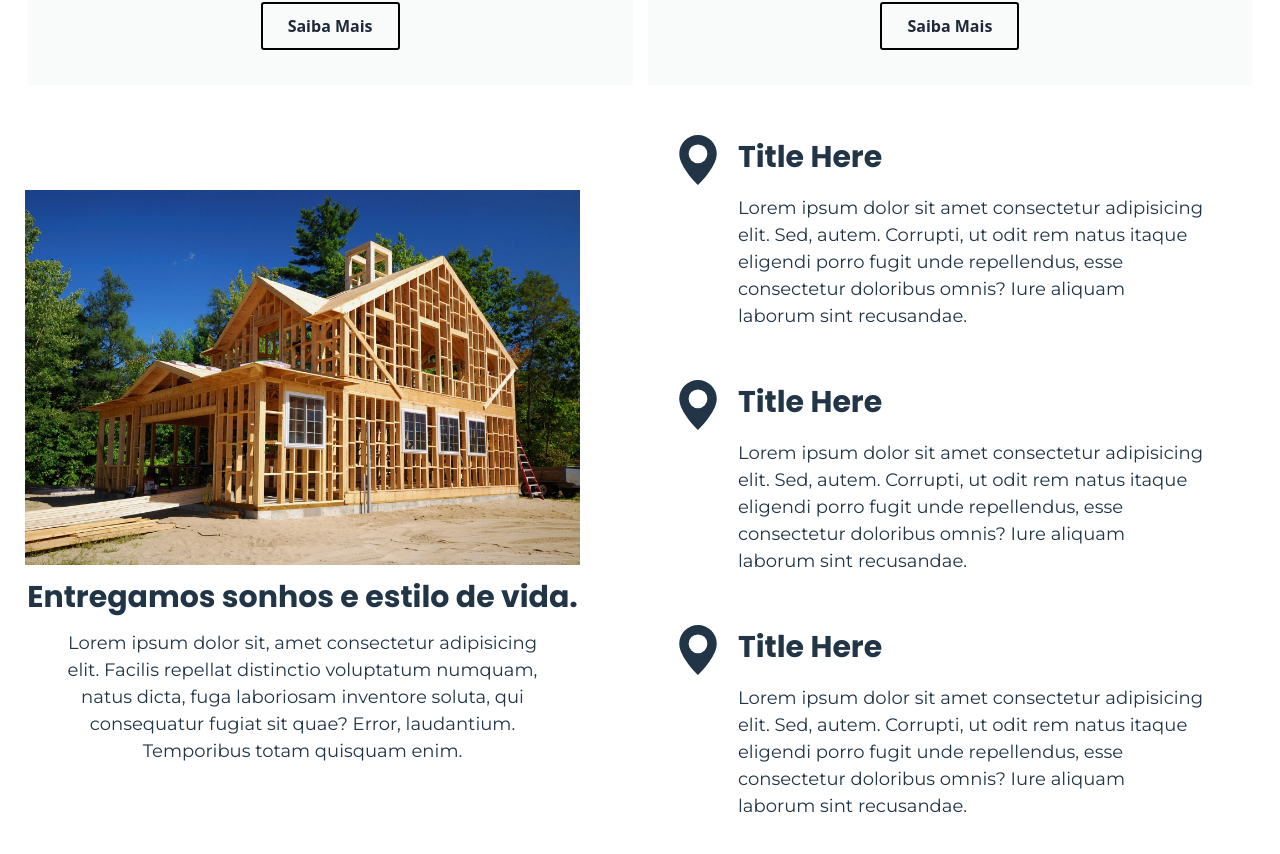
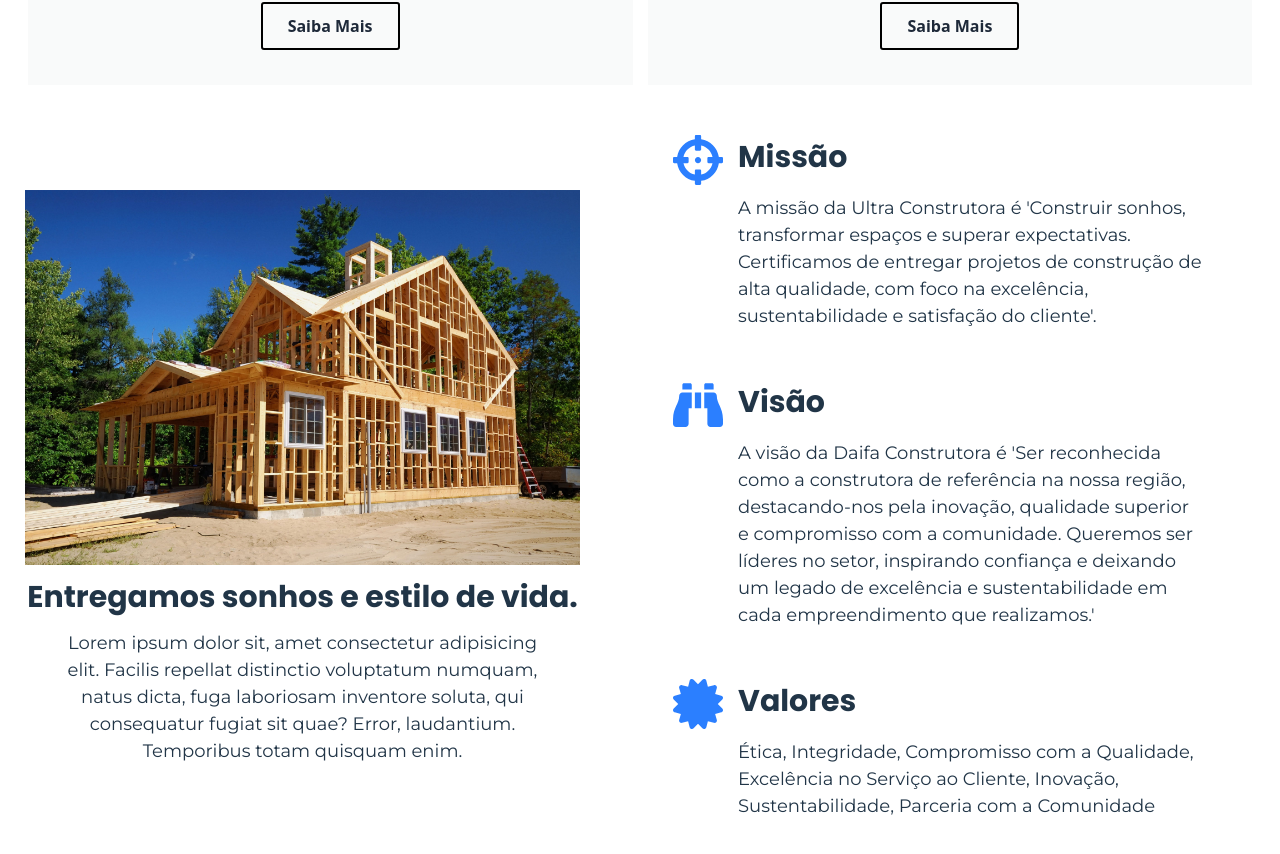
Before and after one commit to GPAstJS/daifaconstrutora-template, a React (Vite) app: page / in a window 1280 px wide. Shown: the part 1930-2784 px from the top of the page. Built offline with nearby package versions, Linux system fonts and the light colour scheme.

Commit message:
header: new feature to mobile users

```diff
--- a/src/App.jsx
+++ b/src/App.jsx
@@ -2,17 +2,20 @@ import './App.css';
 import { CTA } from './components/cta';
 import { Nav } from './components/nav';
 
+import Logo from './assets/ultraconstrutora-logo.png';
 import SeuConteudo from './assets/image.jpg';
+import { Carousel } from './components/carousel/carousel';
 import { HeroSection } from './components/section';
 import { Form } from './components/form';
-import { Carousel } from './components/carousel/carousel';
 
 import CTA1 from './assets/CTA-image1.jpg';
 import CTA2 from './assets/CTA-image2.jpg';
 import CTA3 from './assets/CTA-image3.jpg';
 import CTA4 from './assets/CTA-image4.jpg';
 
-import Logo from './assets/ultraconstrutora-logo.png';
+import { FaCrosshairs } from 'react-icons/fa';
+import { FaBinoculars } from 'react-icons/fa';
+import { FaCertificate } from 'react-icons/fa6';
 
 function App() {
     const CTAs = [
@@ -35,6 +38,24 @@ function App() {
             image: CTA4,
             title: 'Gestão de Obras',
             text: 'Gestão de obra é o planejamento, coordenação e supervisão de todas as etapas de um projeto de construção. Envolve o controle de custos, prazos, recursos humanos e materiais, com o objetivo de garantir a conclusão do projeto dentro dos parâmetros de qualidade, segurança e prazo estabelecidos.',
+        },
+    ];
+
+    const heroes = [
+        {
+            icon: <FaCrosshairs className="w-[50px] h-[50px] fill-[#2B7FFF]" />,
+            title: 'Missão',
+            text: "A missão da Ultra Construtora é 'Construir sonhos, transformar espaços e superar expectativas. Certificamos de entregar projetos de construção de alta qualidade, com foco na excelência, sustentabilidade e satisfação do cliente'.",
+        },
+        {
+            icon: <FaBinoculars className="w-[50px] h-[50px] fill-[#2B7FFF]" />,
+            title: 'Visão',
+            text: "A visão da Daifa Construtora é 'Ser reconhecida como a construtora de referência na nossa região, destacando-nos pela inovação, qualidade superior e compromisso com a comunidade. Queremos ser líderes no setor, inspirando confiança e deixando um legado de excelência e sustentabilidade em cada empreendimento que realizamos.'",
+        },
+        {
+            icon: <FaCertificate className="w-[50px] h-[50px] fill-[#2B7FFF]" />,
+            title: 'Valores',
+            text: 'Ética, Integridade, Compromisso com a Qualidade, Excelência no Serviço ao Cliente, Inovação, Sustentabilidade, Parceria com a Comunidade',
         },
     ];
 
@@ -90,9 +111,15 @@ function App() {
                 </div>
 
                 <div className="flex w-full flex-col xl:w-[50%] items-center md:items-center justify-center py-[50px] gap-y-[50px]">
-                    <HeroSection />
-                    <HeroSection />
-                    <HeroSection />
+                    {heroes.map((e, i) => {
+                        return (
+                            <HeroSection
+                                icon={e.icon}
+                                title={e.title}
+                                text={e.text}
+                            />
+                        );
+                    })}
                 </div>
             </div>
 
--- /dev/null
+++ b/src/components/mobileHeader.jsx
@@ -0,0 +1,28 @@
+import { IoMdClose } from 'react-icons/io';
+
+export const MobileHeader = ({ openMenuHeader, setOpenMenuHeader }) => {
+    const links = [
+        { href: '#inicio', text: 'Início' },
+        { href: '#services', text: 'Nossos Serviços' },
+        { href: '#about', text: 'Sobre Nós' },
+        { href: '#form', text: 'Contato' },
+    ];
+
+    return (
+        <div className="w-full flex items-start flex-col p-[1rem]  top-[140px] right-0 absolute bg-black">
+
+            <div className="flex flex-col items-start gap-y-[5px]">
+                {links.map((e) => {
+                    return (
+                        <a  onClick={() => setOpenMenuHeader((prevValue) => !prevValue)}
+                            className="font-montserrat text-white text-[1.25rem]"
+                            href={e.href}
+                        >
+                            {e.text}
+                        </a>
+                    );
+                })}
+            </div>
+        </div>
+    );
+};
--- a/src/components/nav.jsx
+++ b/src/components/nav.jsx
@@ -1,25 +1,65 @@
-import Logo from "../assets/ultraconstrutora-logo.png"
+import { useState, useEffect } from 'react';
+import Logo from '../assets/ultraconstrutora-logo.png';
+import { MdMenu } from 'react-icons/md';
+import { MobileHeader } from './mobileHeader';
 
 export const Nav = () => {
+    const [width, setWidth] = useState(window.innerWidth);
+    const [openMenuHeader, setOpenMenuHeader] = useState(false);
+
+    useEffect(() => {
+        function handleResize() {
+            setWidth(window.innerWidth);
+
+        }
+
+        window.addEventListener('resize', handleResize);
+
+        handleResize();
+
+        return () => window.removeEventListener('resize', handleResize);
+    }, []);
+
+
     return (
-        <nav className="flex h-[140px] flex-row justify-around items-center">
-            <img className="text-white font-bold h-[100px]  sm:h-[150px]" src={Logo} alt="Logo Here" />
+        <nav className="relative flex h-[140px] flex-row justify-around items-center">
+            <img
+                className="text-white font-bold h-[100px]  sm:h-[150px]"
+                src={Logo}
+                alt="Logo Here"
+            />
 
+            {width >= 640 ? (
                 <div className="flex flex-row font-poppins text-black font-bold">
                     <div className="px-[5px] border-b-[3px] border-transparent hover:border-blue-500">
-                    <a href="#inicio" className="px-[10px]">Início</a>
+                        <a href="#inicio" className="px-[10px]">
+                            Início
+                        </a>
                     </div>
 
                     <div className="px-[5px] border-b-[3px] border-transparent hover:border-blue-500">
-                    <a href="#services" className="px-[10px]">Nossos Serviços</a>
+                        <a href="#services" className="px-[10px]">
+                            Nossos Serviços
+                        </a>
                     </div>
                     <div className="px-[5px] border-b-[3px] border-transparent hover:border-blue-500">
-                    <a href="#about" className="px-[10px]">Sobre Nós</a>
+                        <a href="#about" className="px-[10px]">
+                            Sobre Nós
+                        </a>
                     </div>
                     <div className="px-[5px] border-b-[3px] border-transparent hover:border-blue-500">
-                    <a href="#form" className="px-[10px]">Contato</a>
+                        <a href="#form" className="px-[10px]">
+                            Contato
+                        </a>
                     </div>
                 </div>
+            ) : (
+                <MdMenu onClick={() => setOpenMenuHeader((prevValue) => !prevValue)} className="w-[50px] h-[50px]" />
+            )}
+
+            {openMenuHeader && width <= 639 && (
+                <MobileHeader openMenuHeader={openMenuHeader} setOpenMenuHeader={setOpenMenuHeader}/>
+            )}
         </nav>
     );
 };
--- a/src/components/section.jsx
+++ b/src/components/section.jsx
@@ -1,21 +1,17 @@
 import { BsGeoAltFill } from 'react-icons/bs';
 
-
-export const HeroSection = () => {
+export const HeroSection = ({ title, text, icon }) => {
     return (
-        <div className="flex flex-col items-center md:items-start justifty-center md:flex-row">
-            <BsGeoAltFill className="w-[50px] h-[50px]" />
+        <div className="flex flex-col items-center md:items-start  justifty-center md:flex-row">
+            {icon}
 
             <div className="flex flex-col w-full md:w-[495px] items-center md:items-start justify-center gap-y-[15px] px-[15px]">
                 <p className="text-[1.5rem] sm:text-[30px] w-fit font-bold font-poppins">
-                    Title Here
+                    {title}
                 </p>
 
                 <p className="text-[1rem] sm:text-[18px] text-center  md:text-left font-montserrat">
-                    Lorem ipsum dolor sit amet consectetur adipisicing elit. Sed,
-                    autem. Corrupti, ut odit rem natus itaque eligendi porro fugit
-                    unde repellendus, esse consectetur doloribus omnis? Iure aliquam
-                    laborum sint recusandae.
+                    {text}
                 </p>
             </div>
         </div>
```
Lines whose indentation alone changed are shown as unchanged.
